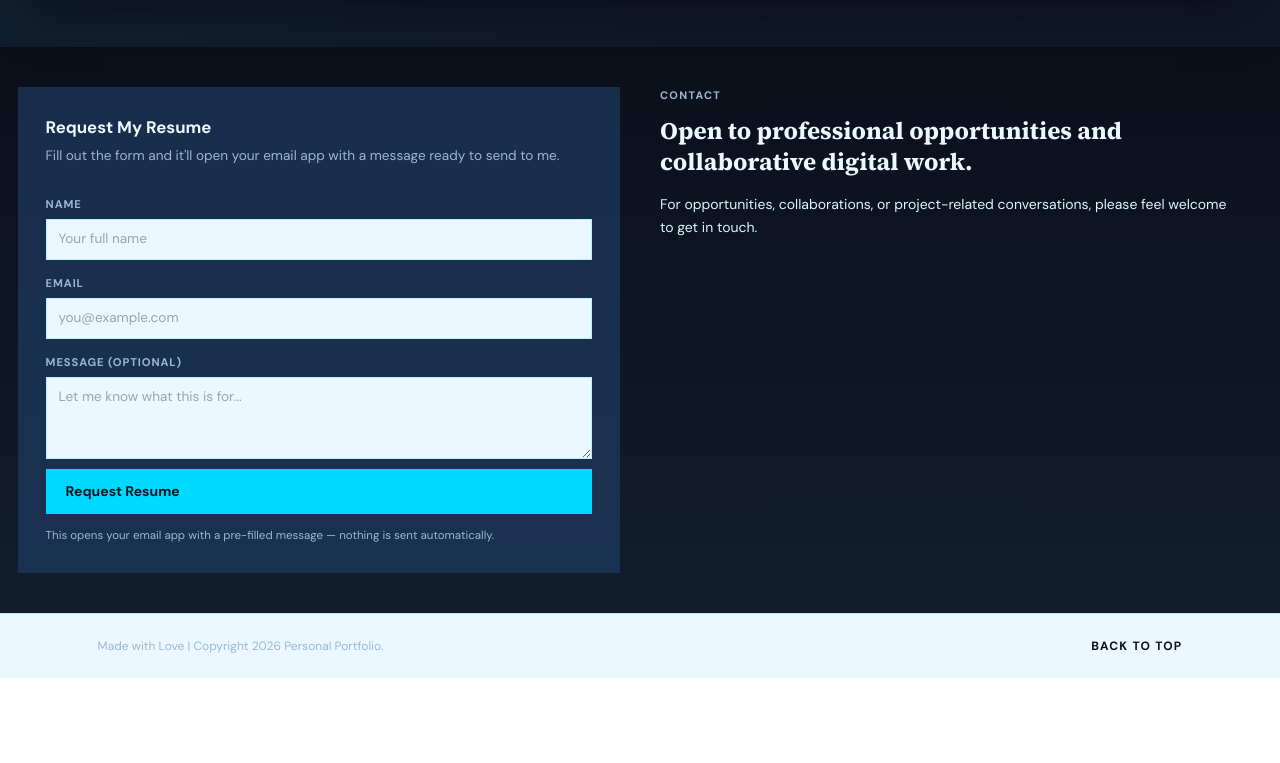
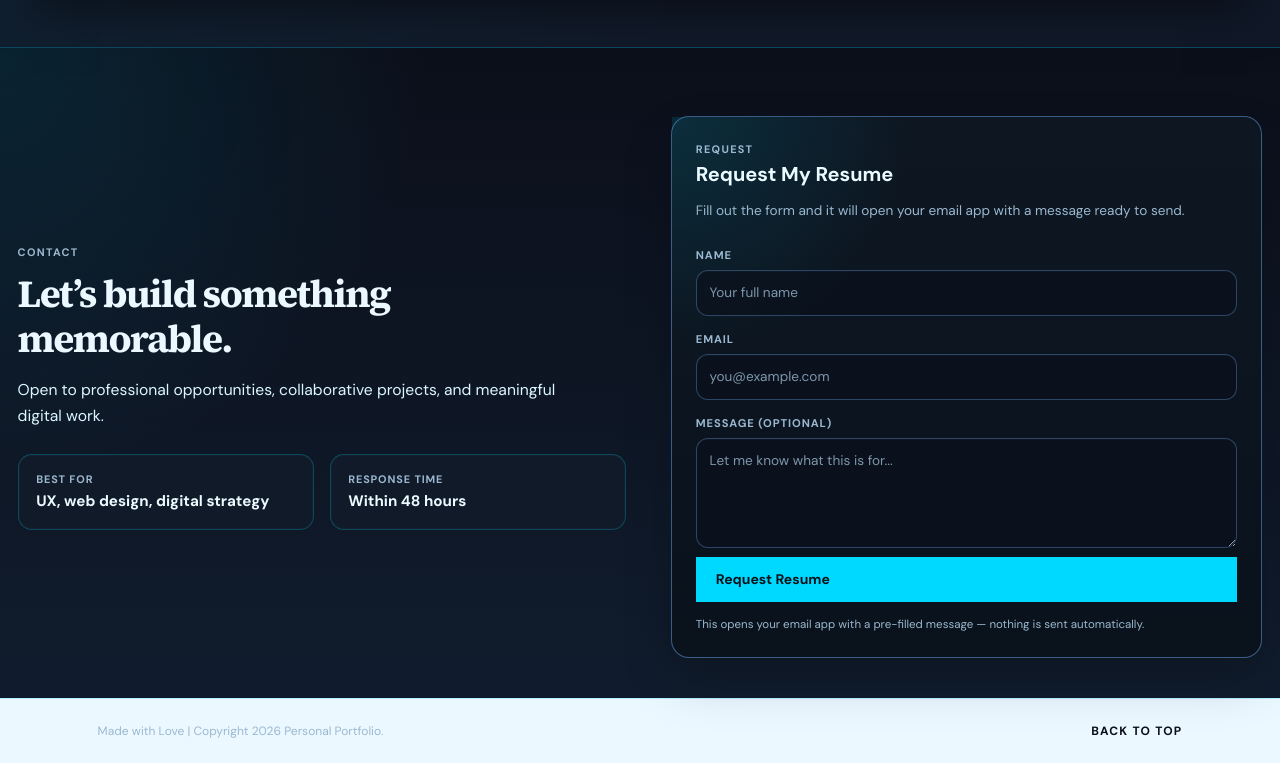
Before and after one commit to Mixle182/Portfolio-Website, a plain HTML site: page index.html in a window 1280 px wide. Shown: the part 5602-6365 px from the top of the page. Before the commit the page ends 6280 px from the top, so only its background shows below. Drawn offline with nearby package versions, Linux system fonts and the light colour scheme.

Commit message:
sdddddddesdae

```diff
--- a/index.html
+++ b/index.html
@@ -573,11 +573,33 @@
 
       <section id="contact" class="contact-section">
         <div class="content-width py-12 md:py-16">
-          <div class="grid gap-10 lg:grid-cols-2 lg:items-start">
+          <div class="contact-grid">
+
+            <div class="contact-intro">
+              <p class="eyebrow eyebrow--light">Contact</p>
+              <h2 class="serif contact-heading">Let’s build something memorable.</h2>
+              <p class="contact-copy">
+                Open to professional opportunities, collaborative projects, and meaningful digital work.
+              </p>
+
+              <div class="contact-meta">
+                <div class="contact-meta__item">
+                  <span>Best for</span>
+                  <strong>UX, web design, digital strategy</strong>
+                </div>
+                <div class="contact-meta__item">
+                  <span>Response time</span>
+                  <strong>Within 48 hours</strong>
+                </div>
+              </div>
+            </div>
 
             <div class="contact-panel">
-              <h3 class="contact-panel__title">Request My Resume</h3>
-              <p class="contact-panel__desc">Fill out the form and it'll open your email app with a message ready to send to me.</p>
+              <div class="contact-panel__header">
+                <p class="eyebrow eyebrow--light">Request</p>
+                <h3 class="contact-panel__title">Request My Resume</h3>
+              </div>
+              <p class="contact-panel__desc">Fill out the form and it will open your email app with a message ready to send.</p>
 
               <form id="resumeRequestForm" class="contact-form">
                 <label class="contact-form__label" for="reqName">Name</label>
@@ -592,14 +614,6 @@
                 <button type="submit" class="btn btn--primary mt-1">Request Resume</button>
                 <p class="contact-form__note">This opens your email app with a pre-filled message — nothing is sent automatically.</p>
               </form>
-            </div>
-
-            <div>
-              <p class="eyebrow eyebrow--light">Contact</p>
-              <h2 class="serif contact-heading">Open to professional opportunities and collaborative digital work.</h2>
-              <p class="contact-copy">
-                For opportunities, collaborations, or project-related conversations, please feel welcome to get in touch.
-              </p>
             </div>
 
           </div>
--- a/styles.css
+++ b/styles.css
@@ -2303,42 +2303,114 @@ a:focus-visible, button:focus-visible {
    ========================================================================== */
 .contact-section {
   width: 100%;
-  background: linear-gradient(180deg, #0b0f1a 0%, #111d2d 100%);
+  border-top: 1px solid var(--line);
+  background:
+    radial-gradient(circle at top left, rgba(0, 217, 255, .1), transparent 30%),
+    linear-gradient(180deg, #0b0f1a 0%, #101c2d 100%);
+}
+
+.contact-grid {
+  display: grid;
+  grid-template-columns: minmax(0, 1.05fr) minmax(0, 1fr);
+  gap: 2rem;
+  align-items: center;
+}
+
+.contact-intro {
+  max-width: 38rem;
 }
 
 .contact-heading {
   margin-top: .75rem;
-  max-width: 42rem;
+  max-width: 32rem;
   color: var(--white);
   font-weight: 700;
-  line-height: 1.3;
-  font-size: 1.5rem;
+  line-height: 1.15;
+  font-size: clamp(2rem, 3vw, 3rem);
+  letter-spacing: -.04em;
 }
 
 .contact-copy {
   margin-top: 1rem;
-  max-width: 36rem;
+  max-width: 34rem;
   color: var(--contact-body);
-  font-size: .875rem;
-  line-height: 1.65;
+  font-size: .98rem;
+  line-height: 1.7;
+}
+
+.contact-meta {
+  display: grid;
+  grid-template-columns: repeat(2, minmax(0, 1fr));
+  gap: 1rem;
+  margin-top: 1.5rem;
+}
+
+.contact-meta__item {
+  display: flex;
+  flex-direction: column;
+  gap: .25rem;
+  padding: 1rem 1.1rem;
+  border: 1px solid var(--line);
+  border-radius: 14px;
+  background: rgba(18, 28, 42, .82);
+  box-shadow: inset 0 0 0 1px rgba(255,255,255,.02);
+}
+
+.contact-meta__item span {
+  color: var(--muted);
+  font-size: .68rem;
+  font-weight: 700;
+  text-transform: uppercase;
+  letter-spacing: .08em;
+}
+
+.contact-meta__item strong {
+  color: var(--ink);
+  font-size: .95rem;
+  font-weight: 700;
+  line-height: 1.4;
 }
 
 /* ==========================================================================
    Contact panel — resume request form
    ========================================================================== */
 .contact-panel {
-  background: rgba(30, 58, 95, .72);
-  padding: 1.75rem;
+  position: relative;
+  padding: 1.5rem;
+  border: 1px solid rgba(115, 183, 255, .45);
+  border-radius: 18px;
+  background: linear-gradient(180deg, rgba(14, 23, 35, .94), rgba(10, 18, 28, .96));
+  box-shadow: 0 24px 50px rgba(0, 0, 0, .18);
+}
+
+.contact-panel::before {
+  content: "";
+  position: absolute;
+  inset: 0;
+  background: radial-gradient(circle at top left, rgba(0, 217, 255, .12), transparent 30%);
+  pointer-events: none;
+}
+
+.contact-panel__header,
+.contact-panel__desc,
+.contact-form {
+  position: relative;
+  z-index: 1;
+}
+
+.contact-panel__header {
+  margin-bottom: .75rem;
 }
 
 .contact-panel__title {
+  margin-top: .15rem;
   color: var(--ink);
   font-weight: 700;
-  font-size: 1.05rem;
+  font-size: 1.25rem;
 }
 
 .contact-panel__desc {
-  margin-top: .4rem;
+  margin: 0 0 1rem;
   color: var(--muted);
   font-size: .85rem;
   line-height: 1.5;
@@ -2346,7 +2418,6 @@ a:focus-visible, button:focus-visible {
 
 /* Resume request form */
 .contact-form {
-  margin-top: 1.25rem;
   display: flex;
   flex-direction: column;
   gap: .35rem;
@@ -2363,26 +2434,51 @@ a:focus-visible, button:focus-visible {
 
 .contact-form__input {
   width: 100%;
-  border: 1px solid var(--line);
-  padding: .6rem .75rem;
+  border: 1px solid rgba(115, 183, 255, .32);
+  border-radius: 12px;
+  padding: .75rem .8rem;
   font-family: inherit;
   font-size: .85rem;
   color: var(--ink);
-  background: var(--white);
+  background: rgba(10, 17, 28, .72);
+  box-shadow: inset 0 1px 0 rgba(255,255,255,.02);
+}
+
+.contact-form__input::placeholder {
+  color: rgba(155, 184, 208, .8);
 }
 
 .contact-form__input:focus {
   outline: none;
   border-color: var(--blue);
-}
-
-.contact-form__textarea { resize: vertical; }
+  box-shadow: 0 0 0 3px rgba(0, 217, 255, .12);
+}
+
+.contact-form__textarea { resize: vertical; min-height: 110px; }
 
 .contact-form__note {
   margin-top: .5rem;
   color: var(--muted);
   font-size: .72rem;
   line-height: 1.5;
+}
+
+@media (max-width: 900px) {
+  .contact-grid {
+    grid-template-columns: 1fr;
+    gap: 1.5rem;
+  }
+
+  .contact-intro,
+  .contact-panel {
+    max-width: 100%;
+  }
+}
+
+@media (max-width: 640px) {
+  .contact-meta {
+    grid-template-columns: 1fr;
+  }
 }
 
 .site-footer {
```
Also changed, not shown: others.html (+20 -5 lines).
